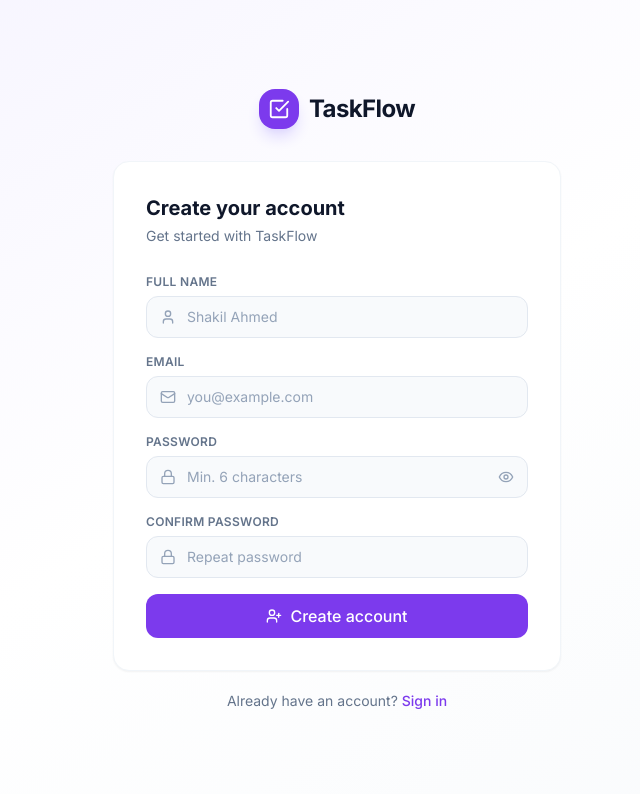
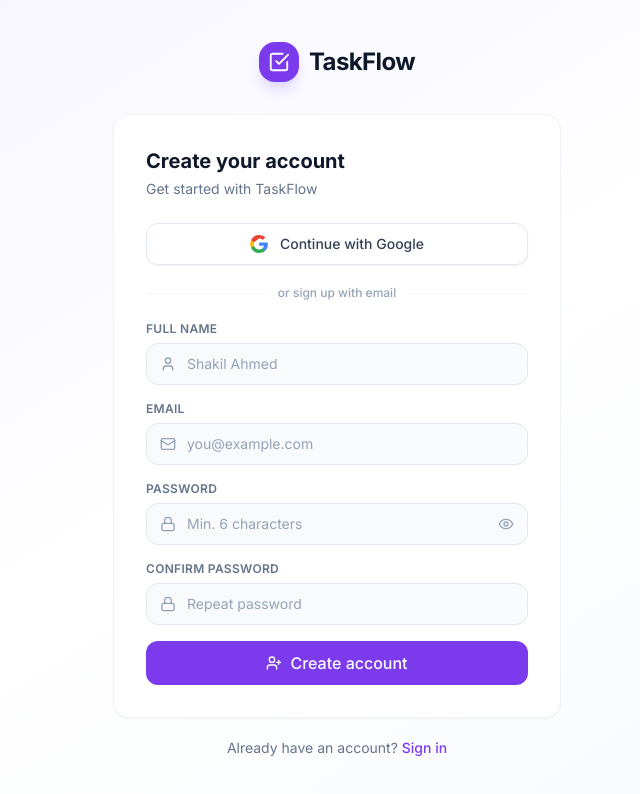
Before and after one commit to shakilxvs/taskflow, a Next.js app: page /register in a window 1280 px wide. Shown: the top 794 px of the page, without its empty margins (303-943 px from the left). Built offline with nearby package versions, Linux system fonts and the light colour scheme; no server answers.

Commit message:
Update page.js

```diff
--- a/app/register/page.js
+++ b/app/register/page.js
@@ -7,8 +7,29 @@
 import { UserPlus, Mail, Lock, Eye, EyeOff, User, CheckSquare } from "lucide-react";
 import { useAuth } from "@/context/AuthContext";
 
+function GoogleIcon() {
+  return (
+    <svg width="18" height="18" viewBox="0 0 48 48" fill="none" xmlns="http://www.w3.org/2000/svg">
+      <path d="M47.532 24.552c0-1.636-.132-3.2-.388-4.704H24.48v9.02h13.012c-.572 3.016-2.26 5.572-4.796 7.288v6.04h7.756c4.536-4.18 7.08-10.336 7.08-17.644z" fill="#4285F4"/>
+      <path d="M24.48 48c6.516 0 11.988-2.156 15.984-5.804l-7.756-6.04c-2.156 1.444-4.912 2.3-8.228 2.3-6.324 0-11.676-4.272-13.596-10.02H2.872v6.24C6.848 42.836 15.1 48 24.48 48z" fill="#34A853"/>
+      <path d="M10.884 28.436A14.44 14.44 0 0 1 10.1 24c0-1.54.268-3.036.784-4.436v-6.24H2.872A23.96 23.96 0 0 0 .48 24c0 3.876.928 7.54 2.392 10.676l8.012-6.24z" fill="#FBBC05"/>
+      <path d="M24.48 9.544c3.564 0 6.756 1.224 9.272 3.632l6.952-6.952C36.46 2.392 30.988 0 24.48 0 15.1 0 6.848 5.164 2.872 13.324l8.012 6.24z" fill="#EA4335"/>
+    </svg>
+  );
+}
+
+function Divider() {
+  return (
+    <div className="flex items-center gap-3 my-5">
+      <div className="flex-1 h-px bg-slate-100 dark:bg-slate-800" />
+      <span className="text-xs text-slate-400 dark:text-slate-500 font-medium">or sign up with email</span>
+      <div className="flex-1 h-px bg-slate-100 dark:bg-slate-800" />
+    </div>
+  );
+}
+
 export default function RegisterPage() {
-  const { register, user, loading } = useAuth();
+  const { register, signInWithGoogle, user, loading } = useAuth();
   const router = useRouter();
 
   const [fullName, setFullName] = useState("");
@@ -18,6 +39,7 @@
   const [showPass, setShowPass] = useState(false);
   const [error, setError] = useState("");
   const [busy, setBusy] = useState(false);
+  const [googleBusy, setGoogleBusy] = useState(false);
 
   useEffect(() => {
     if (!loading && user) router.replace("/");
@@ -26,14 +48,8 @@
   async function handleSubmit(e) {
     e.preventDefault();
     setError("");
-    if (password.length < 6) {
-      setError("Password must be at least 6 characters.");
-      return;
-    }
-    if (password !== confirm) {
-      setError("Passwords do not match.");
-      return;
-    }
+    if (password.length < 6) { setError("Password must be at least 6 characters."); return; }
+    if (password !== confirm) { setError("Passwords do not match."); return; }
     setBusy(true);
     try {
       await register(email.trim(), password, fullName.trim());
@@ -46,16 +62,28 @@
     }
   }
 
+  async function handleGoogle() {
+    setError("");
+    setGoogleBusy(true);
+    try {
+      await signInWithGoogle();
+      document.cookie = "taskflow-session=1; path=/; max-age=604800";
+      router.replace("/");
+    } catch (err) {
+      if (err.code !== "auth/popup-closed-by-user" && err.code !== "auth/cancelled-popup-request") {
+        setError("Google sign-in failed. Please try again.");
+      }
+    } finally {
+      setGoogleBusy(false);
+    }
+  }
+
   function friendlyError(code) {
     switch (code) {
-      case "auth/email-already-in-use":
-        return "An account with this email already exists.";
-      case "auth/invalid-email":
-        return "Invalid email address.";
-      case "auth/weak-password":
-        return "Password must be at least 6 characters.";
-      default:
-        return "Something went wrong. Please try again.";
+      case "auth/email-already-in-use": return "An account with this email already exists.";
+      case "auth/invalid-email": return "Invalid email address.";
+      case "auth/weak-password": return "Password must be at least 6 characters.";
+      default: return "Something went wrong. Please try again.";
     }
   }
 
@@ -82,119 +110,71 @@
           <h1 className="text-xl font-bold text-slate-900 dark:text-white mb-1">
             Create your account
           </h1>
-          <p className="text-sm text-slate-500 dark:text-slate-400 mb-7">
+          <p className="text-sm text-slate-500 dark:text-slate-400 mb-6">
             Get started with TaskFlow
           </p>
 
+          {/* Google button */}
+          <button
+            type="button"
+            onClick={handleGoogle}
+            disabled={googleBusy || busy}
+            className="w-full flex items-center justify-center gap-3 px-4 py-2.5 rounded-xl border border-slate-200 dark:border-slate-700 bg-white dark:bg-slate-800 hover:bg-slate-50 dark:hover:bg-slate-700/70 text-sm font-medium text-slate-700 dark:text-slate-200 transition-all shadow-sm disabled:opacity-60 disabled:cursor-not-allowed"
+          >
+            {googleBusy ? (
+              <span className="w-4 h-4 border-2 border-slate-300 border-t-violet-600 rounded-full animate-spin" />
+            ) : (
+              <GoogleIcon />
+            )}
+            {googleBusy ? "Connecting…" : "Continue with Google"}
+          </button>
+
+          <Divider />
+
           <form onSubmit={handleSubmit} className="space-y-4">
-            {/* Full Name */}
             <div>
               <label className="label">Full Name</label>
               <div className="relative">
-                <User
-                  size={16}
-                  className="absolute left-3.5 top-1/2 -translate-y-1/2 text-slate-400"
-                />
-                <input
-                  type="text"
-                  className="input pl-10"
-                  placeholder="Shakil Ahmed"
-                  value={fullName}
-                  onChange={(e) => setFullName(e.target.value)}
-                  required
-                  autoComplete="name"
-                />
+                <User size={16} className="absolute left-3.5 top-1/2 -translate-y-1/2 text-slate-400" />
+                <input type="text" className="input pl-10" placeholder="Shakil Ahmed" value={fullName} onChange={(e) => setFullName(e.target.value)} required autoComplete="name" />
               </div>
             </div>
 
-            {/* Email */}
             <div>
               <label className="label">Email</label>
               <div className="relative">
-                <Mail
-                  size={16}
-                  className="absolute left-3.5 top-1/2 -translate-y-1/2 text-slate-400"
-                />
-                <input
-                  type="email"
-                  className="input pl-10"
-                  placeholder="you@example.com"
-                  value={email}
-                  onChange={(e) => setEmail(e.target.value)}
-                  required
-                  autoComplete="email"
-                />
+                <Mail size={16} className="absolute left-3.5 top-1/2 -translate-y-1/2 text-slate-400" />
+                <input type="email" className="input pl-10" placeholder="you@example.com" value={email} onChange={(e) => setEmail(e.target.value)} required autoComplete="email" />
               </div>
             </div>
 
-            {/* Password */}
             <div>
               <label className="label">Password</label>
               <div className="relative">
-                <Lock
-                  size={16}
-                  className="absolute left-3.5 top-1/2 -translate-y-1/2 text-slate-400"
-                />
-                <input
-                  type={showPass ? "text" : "password"}
-                  className="input pl-10 pr-10"
-                  placeholder="Min. 6 characters"
-                  value={password}
-                  onChange={(e) => setPassword(e.target.value)}
-                  required
-                  autoComplete="new-password"
-                />
-                <button
-                  type="button"
-                  onClick={() => setShowPass((v) => !v)}
-                  className="absolute right-3.5 top-1/2 -translate-y-1/2 text-slate-400 hover:text-slate-600 dark:hover:text-slate-300 transition-colors"
-                >
+                <Lock size={16} className="absolute left-3.5 top-1/2 -translate-y-1/2 text-slate-400" />
+                <input type={showPass ? "text" : "password"} className="input pl-10 pr-10" placeholder="Min. 6 characters" value={password} onChange={(e) => setPassword(e.target.value)} required autoComplete="new-password" />
+                <button type="button" onClick={() => setShowPass((v) => !v)} className="absolute right-3.5 top-1/2 -translate-y-1/2 text-slate-400 hover:text-slate-600 dark:hover:text-slate-300 transition-colors">
                   {showPass ? <EyeOff size={16} /> : <Eye size={16} />}
                 </button>
               </div>
             </div>
 
-            {/* Confirm Password */}
             <div>
               <label className="label">Confirm Password</label>
               <div className="relative">
-                <Lock
-                  size={16}
-                  className="absolute left-3.5 top-1/2 -translate-y-1/2 text-slate-400"
-                />
-                <input
-                  type={showPass ? "text" : "password"}
-                  className="input pl-10"
-                  placeholder="Repeat password"
-                  value={confirm}
-                  onChange={(e) => setConfirm(e.target.value)}
-                  required
-                  autoComplete="new-password"
-                />
+                <Lock size={16} className="absolute left-3.5 top-1/2 -translate-y-1/2 text-slate-400" />
+                <input type={showPass ? "text" : "password"} className="input pl-10" placeholder="Repeat password" value={confirm} onChange={(e) => setConfirm(e.target.value)} required autoComplete="new-password" />
               </div>
             </div>
 
-            {/* Error */}
             {error && (
-              <motion.p
-                initial={{ opacity: 0, y: -4 }}
-                animate={{ opacity: 1, y: 0 }}
-                className="text-sm text-red-500 bg-red-50 dark:bg-red-950 dark:text-red-400 px-3 py-2 rounded-lg"
-              >
+              <motion.p initial={{ opacity: 0, y: -4 }} animate={{ opacity: 1, y: 0 }} className="text-sm text-red-500 bg-red-50 dark:bg-red-950 dark:text-red-400 px-3 py-2 rounded-lg">
                 {error}
               </motion.p>
             )}
 
-            <button
-              type="submit"
-              disabled={busy}
-              className="btn-primary w-full flex items-center justify-center gap-2 mt-2"
-            >
-              {busy ? (
-                <span className="w-4 h-4 border-2 border-white/30 border-t-white rounded-full animate-spin" />
-              ) : (
-                <UserPlus size={16} />
-              )}
+            <button type="submit" disabled={busy || googleBusy} className="btn-primary w-full flex items-center justify-center gap-2">
+              {busy ? <span className="w-4 h-4 border-2 border-white/30 border-t-white rounded-full animate-spin" /> : <UserPlus size={16} />}
               {busy ? "Creating account…" : "Create account"}
             </button>
           </form>
@@ -202,10 +182,7 @@
 
         <p className="text-center text-sm text-slate-500 dark:text-slate-400 mt-5">
           Already have an account?{" "}
-          <Link
-            href="/login"
-            className="text-violet-600 dark:text-violet-400 font-medium hover:underline"
-          >
+          <Link href="/login" className="text-violet-600 dark:text-violet-400 font-medium hover:underline">
             Sign in
           </Link>
         </p>
```
